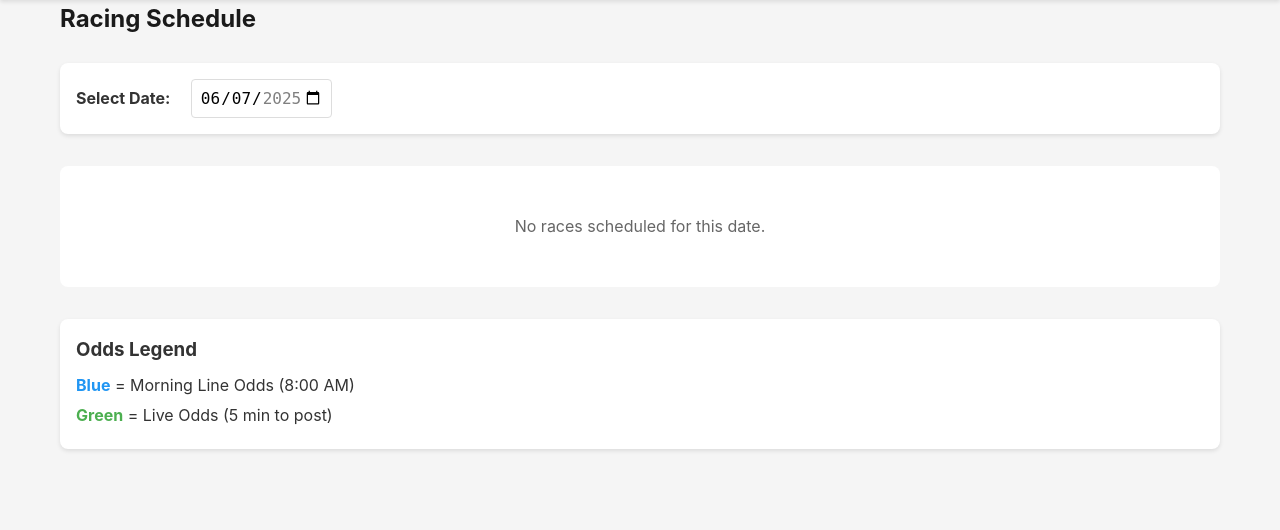
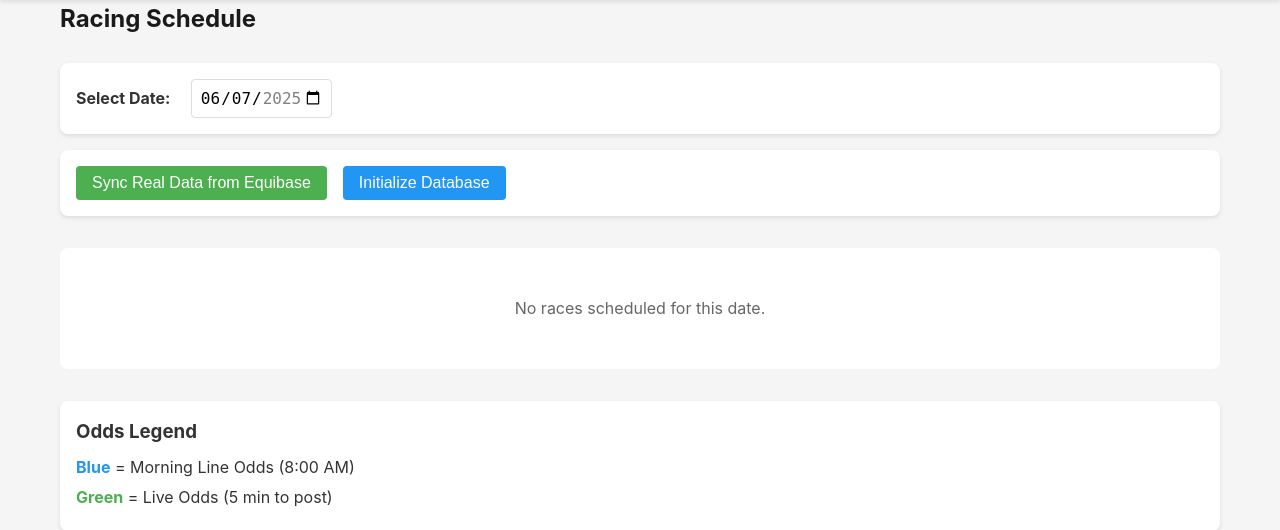
Before and after one commit to aerichmo/racingsimple, a Flask app: page / in a window 1280 px wide. Shown: the part 70-600 px from the top of the page. Run offline with Flask 3, Linux system fonts and the light colour scheme; data that the repository does not hold is empty; some libraries are stand-ins or nearby versions.

Commit message:
Add sync and init buttons with debug messages

```diff
--- a/static/css/style.css
+++ b/static/css/style.css
@@ -69,13 +69,17 @@ h2 {
     color: #1a1a1a;
 }
 
-/* Date selector */
+/* Controls */
+.controls {
+    margin-bottom: 2rem;
+}
+
 .date-selector {
-    margin-bottom: 2rem;
     background: white;
     padding: 1rem;
     border-radius: 8px;
     box-shadow: 0 2px 4px rgba(0,0,0,0.1);
+    margin-bottom: 1rem;
 }
 
 .date-selector label {
@@ -88,6 +92,43 @@ h2 {
     border: 1px solid #ddd;
     border-radius: 4px;
     font-size: 1rem;
+}
+
+.sync-controls {
+    background: white;
+    padding: 1rem;
+    border-radius: 8px;
+    box-shadow: 0 2px 4px rgba(0,0,0,0.1);
+    display: flex;
+    gap: 1rem;
+}
+
+.btn-primary {
+    background-color: #4CAF50;
+    color: white;
+}
+
+.btn-primary:hover {
+    background-color: #45a049;
+}
+
+.btn-primary:disabled {
+    background-color: #cccccc;
+    cursor: not-allowed;
+}
+
+.btn-secondary {
+    background-color: #2196F3;
+    color: white;
+}
+
+.btn-secondary:hover {
+    background-color: #1976D2;
+}
+
+.btn-secondary:disabled {
+    background-color: #cccccc;
+    cursor: not-allowed;
 }
 
 /* Race cards */
--- a/templates/index.html
+++ b/templates/index.html
@@ -5,9 +5,16 @@
 {% block content %}
 <h2>Racing Schedule</h2>
 
-<div class="date-selector">
-    <label for="race-date">Select Date:</label>
-    <input type="date" id="race-date" value="{{ date }}" min="2025-06-04" max="2025-07-20">
+<div class="controls">
+    <div class="date-selector">
+        <label for="race-date">Select Date:</label>
+        <input type="date" id="race-date" value="{{ date }}" min="2025-06-04" max="2025-07-20">
+    </div>
+
+    <div class="sync-controls">
+        <button id="sync-btn" class="btn btn-primary" onclick="syncData()">Sync Real Data from Equibase</button>
+        <button id="init-db-btn" class="btn btn-secondary" onclick="initDatabase()">Initialize Database</button>
+    </div>
 </div>
 
 <div id="loading" style="display: none;">Loading races...</div>
@@ -35,6 +42,74 @@ document.addEventListener('DOMContentLoaded', function() {
         loadRaces(this.value);
     });
 });
+
+async function initDatabase() {
+    const btn = document.getElementById('init-db-btn');
+    btn.disabled = true;
+    btn.textContent = 'Initializing...';
+
+    try {
+        const response = await fetch('/init-db');
+        const data = await response.json();
+
+        if (data.success) {
+            alert('✅ Database initialized successfully!');
+            loadRaces(document.getElementById('race-date').value);
+        } else {
+            alert('❌ Error: ' + (data.error || 'Failed to initialize database'));
+        }
+    } catch (err) {
+        alert('❌ Network error: ' + err.message);
+    } finally {
+        btn.disabled = false;
+        btn.textContent = 'Initialize Database';
+    }
+}
+
+async function syncData() {
+    const btn = document.getElementById('sync-btn');
+    const error = document.getElementById('error');
+
+    btn.disabled = true;
+    btn.textContent = 'Syncing... (this may take a minute)';
+    error.style.display = 'none';
+
+    try {
+        const response = await fetch('/sync', {
+            method: 'GET',
+            timeout: 120000 // 2 minute timeout
+        });
+        const data = await response.json();
+
+        if (data.success) {
+            alert('✅ ' + data.message);
+            // Reload races after sync
+            loadRaces(document.getElementById('race-date').value);
+        } else {
+            const errorMsg = `❌ Sync failed!\n\nError: ${data.error}\n\n${data.note || ''}`;
+            alert(errorMsg);
+            console.error('Sync error details:', data);
+
+            // Also show in error div
+            error.innerHTML = `
+                <strong>Sync Error:</strong><br>
+                ${data.error}<br>
+                <small>${data.note || 'Check browser console for details'}</small>
+            `;
+            error.style.display = 'block';
+        }
+    } catch (err) {
+        const errorMsg = `❌ Network error during sync!\n\n${err.message}\n\nThis usually means the request timed out. Check the server logs.`;
+        alert(errorMsg);
+        console.error('Sync network error:', err);
+
+        error.innerHTML = `<strong>Network Error:</strong> ${err.message}`;
+        error.style.display = 'block';
+    } finally {
+        btn.disabled = false;
+        btn.textContent = 'Sync Real Data from Equibase';
+    }
+}
 
 async function loadRaces(date) {
     const container = document.getElementById('races-container');
```
